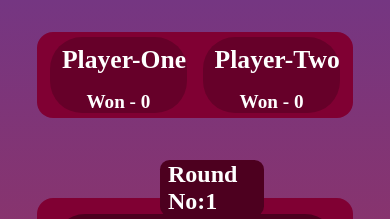
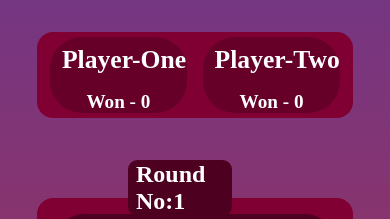
Before and after one commit to ashishnnnnn/attack-game, a plain HTML site: page index.html in a window 390 px wide. Both pictures are taken after a click on the button "Start". Shown: the top 219 px of the page. Drawn offline with Linux system fonts and the light colour scheme.

Commit message:
Update style.css

```diff
--- a/style.css
+++ b/style.css
@@ -221,7 +221,7 @@ body {
 
   .round-num {
     top: 10rem;
-    left: 10rem;
+    left: 8rem;
   }
 
   .won-result {
```
